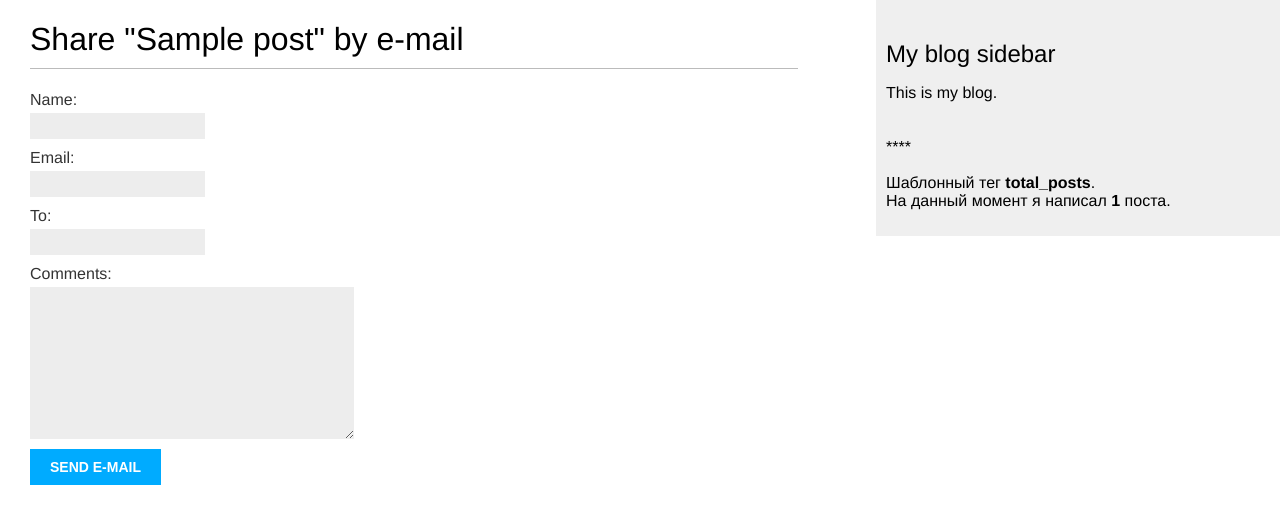
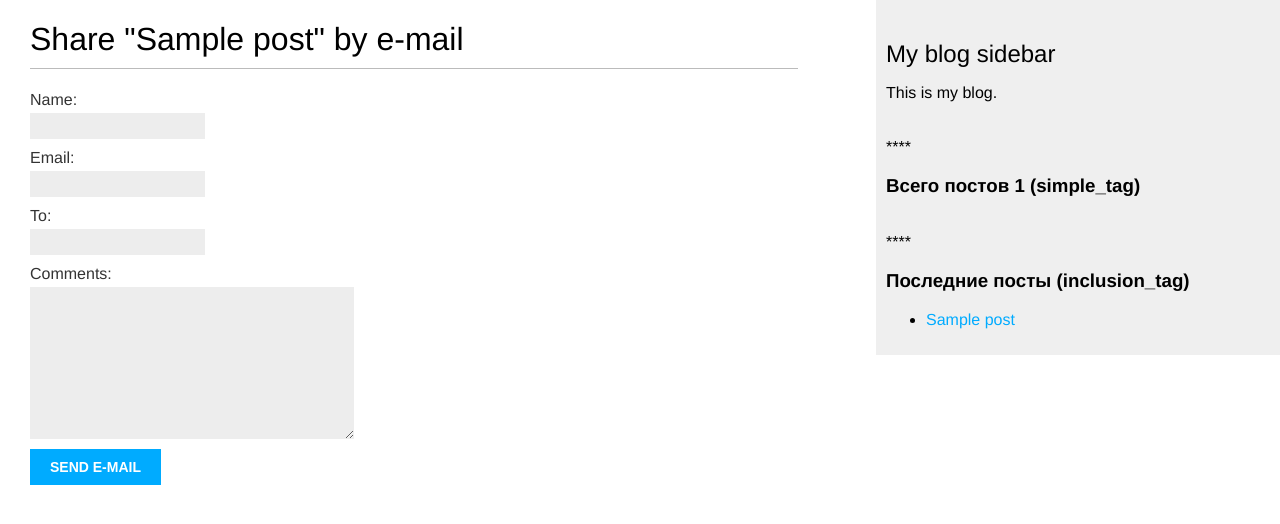
Before and after one commit to DevmanYur/Mele-1-Blog, a Django app: page /blog/1/share/ in a window 1280 px wide. Shown: the top 524 px of the page. Run offline with Django 4.2, Linux system fonts and the light colour scheme; tables that the repository leaves empty hold one stand-in row (values such as "Sample post").

Commit message:
Тег включения -153p

```diff
--- a/app_blog/templates/blog/base.html
+++ b/app_blog/templates/blog/base.html
@@ -33,10 +33,14 @@ staticfiles, которое содержится в настроечном па
             <p>This is my blog.
                 </br> </br>
                 </br>****</br>
-                <br>
-                Шаблонный тег <b>total_posts</b>.</br>
-                На данный момент я написал <b>{% total_posts %}</b> поста.
-                </br>
+
+                <h3>Всего постов {% total_posts %} (simple_tag)</h3>
+
+                </br>****</br>
+
+                <h3>Последние посты (inclusion_tag)</h3>
+
+                {% show_latest_posts 3 %}
 
             </p>
         </div>
--- /dev/null
+++ b/app_blog/templates/blog/post/latest_posts.html
@@ -0,0 +1,9 @@
+<ul>
+    {% for post in latest_posts %}
+        <li>
+            <a
+                    href="{{ post.get_absolute_url }}">{{ post.title }}
+            </a>
+        </li>
+    {% endfor %}
+</ul>
```
